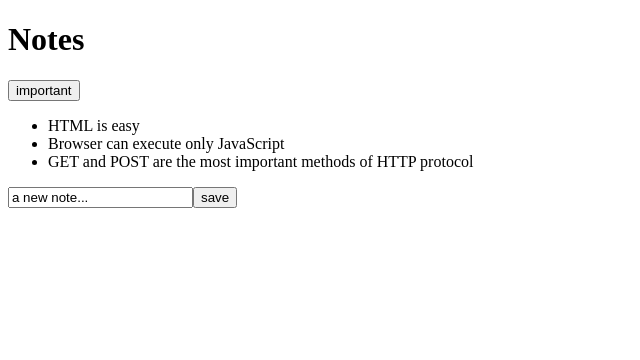
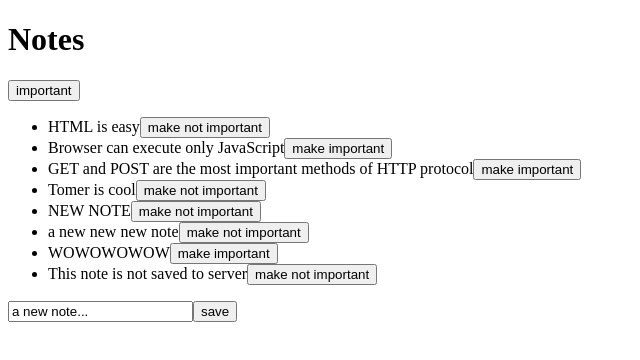
Before and after one commit to tomerzibman/notes-frontend, a React (Vite) app: page / in a window 1280 px wide. Shown: the top 360 px of the page, without its empty margins (0-640 px from the left). Built offline with nearby package versions, Linux system fonts and the light colour scheme; data requests are answered from the project's data file.

Commit message:
addedd button to toggle note importance

```diff
--- a/db.json
+++ b/db.json
@@ -13,7 +13,27 @@
     {
       "id": 3,
       "content": "GET and POST are the most important methods of HTTP protocol",
-        "important": true
+      "important": false
+    },
+    {
+      "content": "Tomer is cool",
+      "important": true,
+      "id": 4
+    },
+    {
+      "content": "NEW NOTE",
+      "important": true,
+      "id": 5
+    },
+    {
+      "content": "a new new new note",
+      "important": true,
+      "id": 6
+    },
+    {
+      "content": "WOWOWOWOW",
+      "important": false,
+      "id": 7
     }
   ]
 }
--- a/src/App.jsx
+++ b/src/App.jsx
@@ -1,6 +1,6 @@
 import { useState, useEffect } from "react";
-import axios from "axios";
 import Note from "./components/Note";
+import noteService from "./services/notes";
 
 const App = () => {
   const [notes, setNotes] = useState([]);
@@ -9,9 +9,9 @@
 
   useEffect(() => {
     console.log("effect");
-    axios.get("http://localhost:3001/notes").then((response) => {
+    noteService.getAll().then((initialNotes) => {
       console.log("promise fullfilled");
-      setNotes(response.data);
+      setNotes(initialNotes);
     });
   }, []);
   console.log("render", notes.length, "notes");
@@ -21,10 +21,26 @@
     const noteObject = {
       content: newNote,
       important: Math.random() < 0.5,
-      id: notes.length + 1,
     };
-    setNotes(notes.concat(noteObject));
-    setNewNote("");
+    noteService.create(noteObject).then((createdNote) => {
+      setNotes(notes.concat(createdNote));
+      setNewNote("");
+    });
+  };
+
+  const toggleImportanceOf = (id) => {
+    const note = notes.find((n) => n.id === id);
+    const changedNote = { ...note, important: !note.important };
+
+    noteService
+      .update(id, changedNote)
+      .then((updatedNote) => {
+        setNotes(notes.map((note) => (note.id === id ? updatedNote : note)));
+      })
+      .catch((error) => {
+        alert(`the note '${note.content}' was already deleted from server`);
+        setNotes(notes.filter((n) => n.id !== id));
+      });
   };
 
   const handleNoteChange = (event) => {
@@ -48,7 +64,13 @@
       </div>
       <ul>
         {notesToShow.map((note) => (
-          <Note key={note.id} note={note} />
+          <Note
+            key={note.id}
+            note={note}
+            toggleImportance={() => {
+              toggleImportanceOf(note.id);
+            }}
+          />
         ))}
       </ul>
       <form onSubmit={addNote}>
--- a/src/components/Note.jsx
+++ b/src/components/Note.jsx
@@ -1,7 +1,11 @@
-const Note = ({note}) => {
-    return (
-      <li>{note.content}</li>
-    )
-}
+const Note = ({ note, toggleImportance }) => {
+  const label = note.important ? "make not important" : "make important";
+  return (
+    <li>
+      {note.content}
+      <button onClick={toggleImportance}>{label}</button>
+    </li>
+  );
+};
 
-export default Note
+export default Note;
--- /dev/null
+++ b/src/services/notes.js
@@ -0,0 +1,24 @@
+import axios from "axios";
+const baseUrl = "http://localhost:3001/notes";
+
+const getAll = () => {
+  const request = axios.get(baseUrl);
+  const nonExisting = {
+    id: 10000,
+    content: "This note is not saved to server",
+    important: true,
+  };
+  return request.then((response) => response.data.concat(nonExisting));
+};
+
+const create = (newObject) => {
+  const request = axios.post(baseUrl, newObject);
+  return request.then((response) => response.data);
+};
+
+const update = (id, newObject) => {
+  const request = axios.put(`${baseUrl}/${id}`, newObject);
+  return request.then((response) => response.data);
+};
+
+export default { getAll, create, update };
```
Lines whose indentation alone changed are shown as unchanged.
